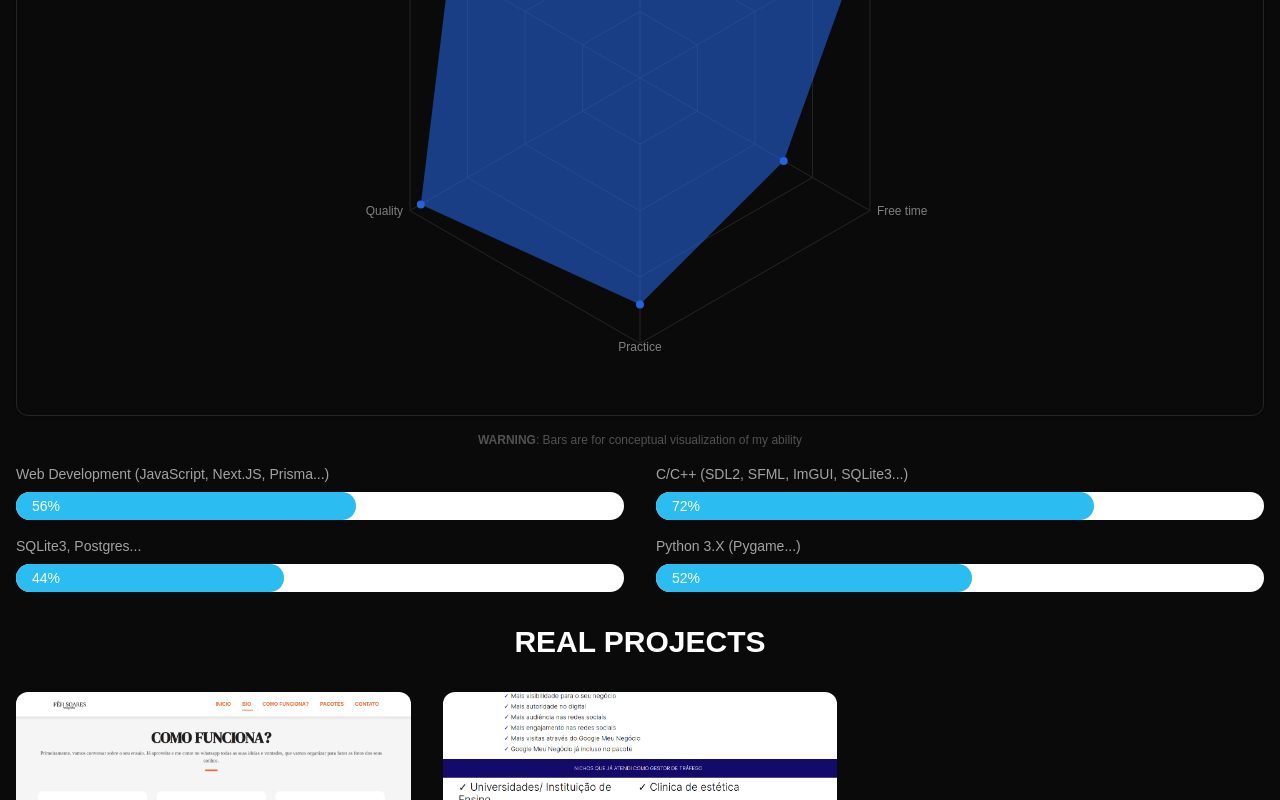
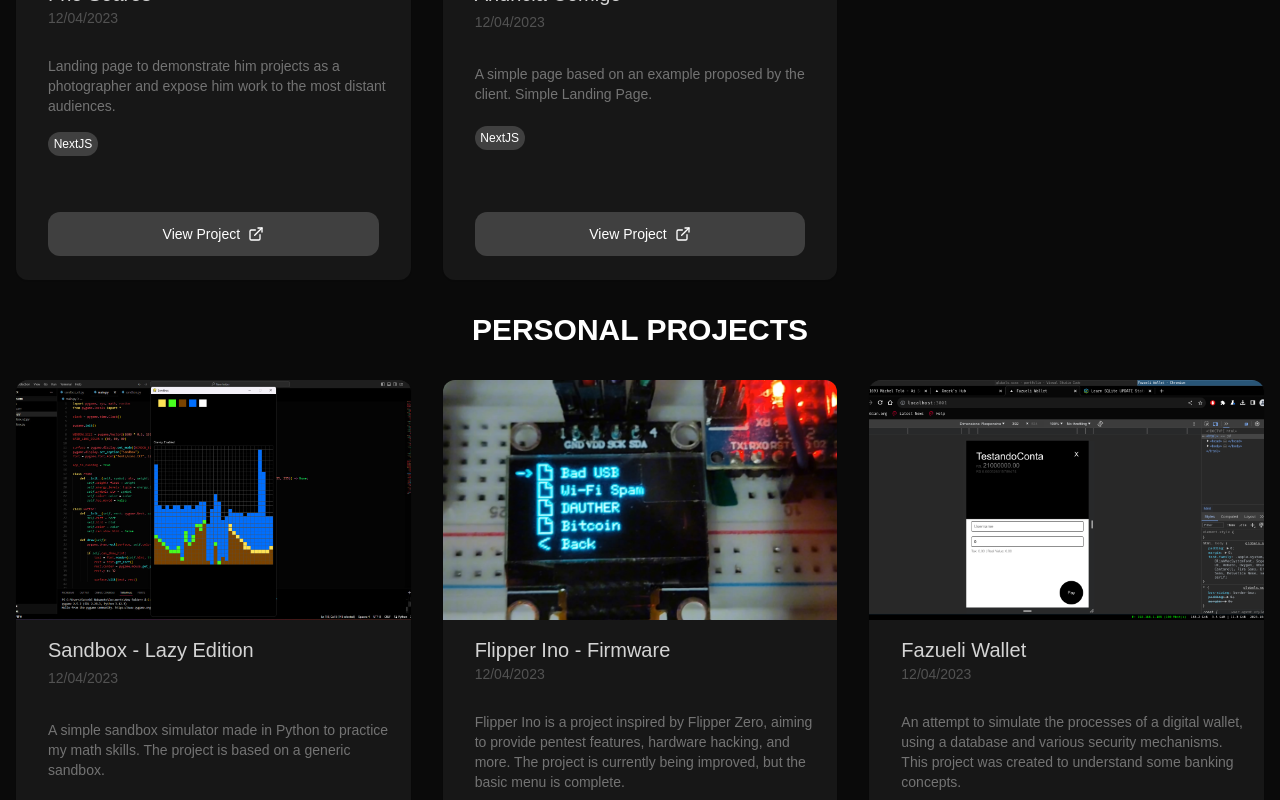
Before and after one commit to DeuzivanViana/my-website, a Next.js app: page / in a window 1280 px wide. Shown: the part 800-1600 px from the top of the page. Built offline with nearby package versions, Linux system fonts and the light colour scheme.

Commit message:
Remove skills bar and add techs

```diff
--- a/app/components/App/index.js
+++ b/app/components/App/index.js
@@ -22,6 +22,7 @@ const real_projects = [
       "/projects/fehsoares_004.png",
     ],
     href: "#",
+    techs: ["NextJS"],
   },
   {
     title: "Anuncia Comigo",
@@ -33,6 +34,7 @@ const real_projects = [
       "/projects/anunciacomigo_003.png",
     ],
     href: "#",
+    techs: ["NextJS"],
   },
 ];
 
@@ -47,6 +49,7 @@ const personal_projects = [
       "/projects/sandbox_003.jpeg",
     ],
     href: "https://github.com/DeuzivanLima/Lazy-Sandbox",
+    techs: ["Python3", "Pygame"],
   },
   {
     title: "Flipper Ino - Firmware",
@@ -58,6 +61,7 @@ const personal_projects = [
       "/projects/flipper-ino-003.jpg",
     ],
     href: "https://github.com/xoksync/Flipper-Ino-A03",
+    techs: ["Arduino", "Adafruit"],
   },
   {
     title: "Fazueli Wallet",
@@ -72,6 +76,7 @@ const personal_projects = [
       "/projects/fazueli-wallet-006.png",
     ],
     href: "#",
+    techs: ["NextJS", "Redux", "SQLite3"],
   },
   {
     title: "NooBank (For Noob?)",
@@ -79,6 +84,7 @@ const personal_projects = [
       "An interface designed to be implemented in my application to simulate basic banking processes and other simple functionalities.",
     src_list: ["/projects/noobank_001.png", "/projects/noobank_002.png"],
     href: "#",
+    techs: ["NextJS"],
   },
   {
     title: "Basic Blog UI (Responsive)",
@@ -92,6 +98,7 @@ const personal_projects = [
       "/projects/blog_005.png",
     ],
     href: "#",
+    techs: ["HTML", "CSS", "JavaScript"],
   },
   {
     title: "Platform Game v1",
@@ -103,6 +110,7 @@ const personal_projects = [
       "/projects/platform_003.png",
     ],
     href: "#",
+    techs: ["C++", "SDL2"],
   },
   {
     title: "Platform Game v2",
@@ -115,6 +123,7 @@ const personal_projects = [
       "/projects/platform2_004.png",
     ],
     href: "#",
+    techs: ["C++", "SDL2"],
   },
   {
     title: "Rocket Simulation (I Think XD)",
@@ -122,6 +131,7 @@ const personal_projects = [
       "Applying the concepts of universal gravitation and particle generation, this project aims to develop my skills in gravity and rocket orbiting concepts.",
     src_list: ["/projects/rocket_001.png", "/projects/rocket_002.png"],
     href: "#",
+    techs: ["C++", "SDL2"],
   },
   {
     title: "Particle System 0.0.1",
@@ -133,6 +143,7 @@ const personal_projects = [
       "/projects/particle_003.png",
     ],
     href: "#",
+    techs: ["C++", "SDL2"],
   },
   {
     title: "Tile Loader",
@@ -145,6 +156,7 @@ const personal_projects = [
       "/projects/tileload_004.png",
     ],
     href: "#",
+    techs: ["C++", "SDL2", "TinyLoaderXML"],
   },
 ];
 
@@ -160,31 +172,7 @@ export const App = () => {
           whileInView={{ opacity: 1.5 }}
           transition={{ duration: 1 }}
           className="text-3xl text-white p-4 uppercase text-center"
-        >
-          <strong>SKILLS</strong>
-        </motion.h1>
-
-        <Skills />
-
-        <motion.p
-          initial={{ opacity: 0 }}
-          whileInView={{ opacity: 1.5 }}
-          transition={{ duration: 2 }}
-          className="text-xs text-center text-neutral-600 p-4 pt-0"
-        >
-          <strong>WARNING</strong>: Bars are for conceptual visualization of my
-          ability
-        </motion.p>
-
-        <div className={`max-w-[1500px] m-auto ${styles.bar_grid}`}>
-          <Bar
-            title={"Web Development (JavaScript, Next.JS, Prisma...)"}
-            progress={56}
-          />
-          <Bar title={"C/C++ (SDL2, SFML, ImGUI, SQLite3...)"} progress={72} />
-          <Bar title={"SQLite3, Postgres..."} progress={44} />
-          <Bar title={"Python 3.X (Pygame...)"} progress={52} />
-        </div>
+        ></motion.h1>
 
         <motion.h1
           initial={{ opacity: 0 }}
@@ -203,6 +191,7 @@ export const App = () => {
                 src_list={val.src_list}
                 href={val.href}
                 key={index}
+                techs={val.techs}
               />
             );
           })}
```
